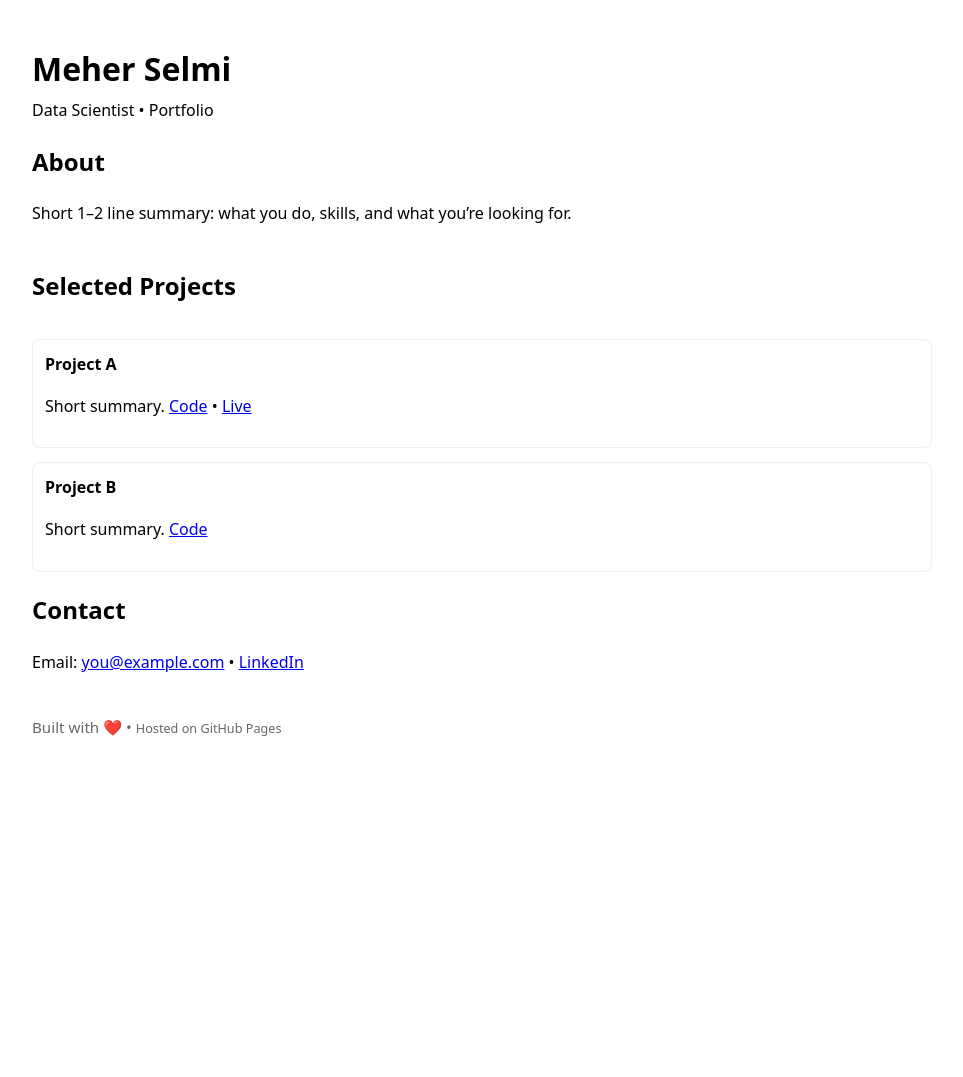
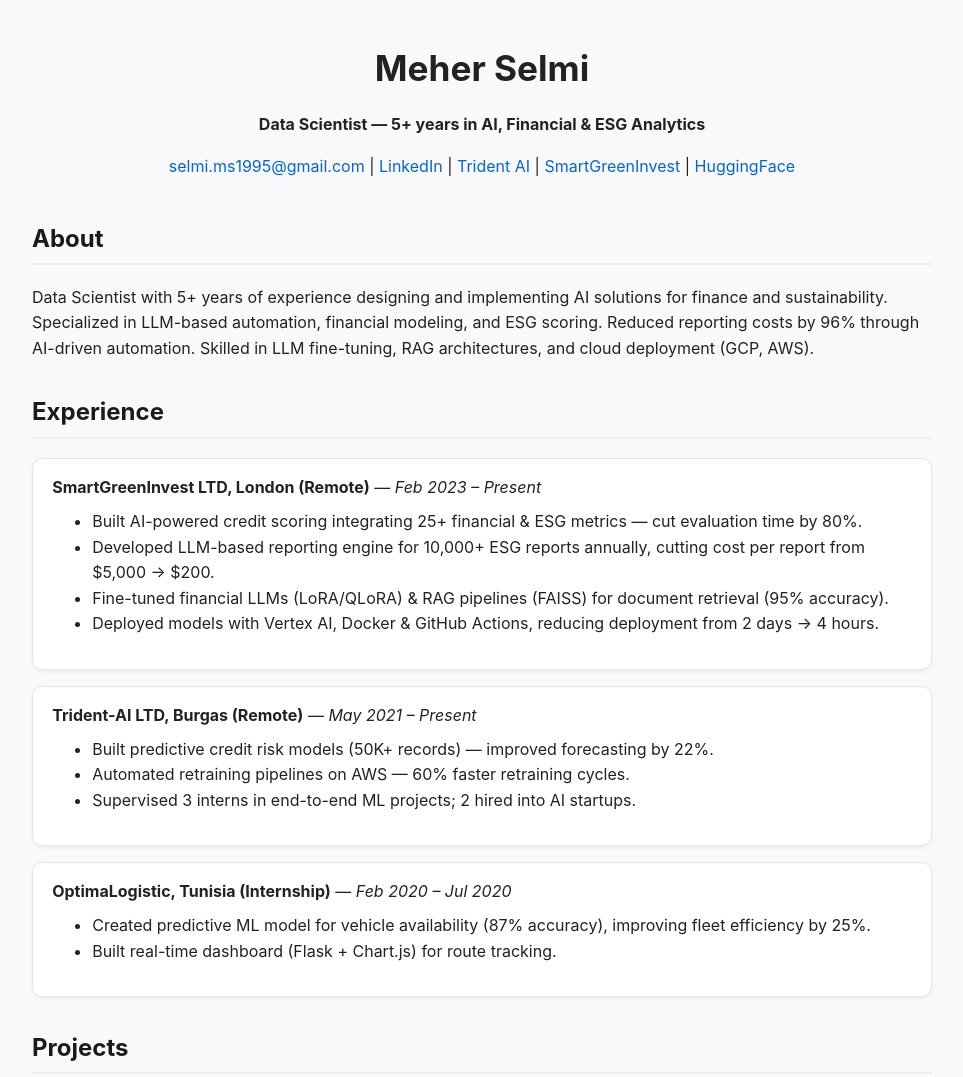
Before and after one commit to MeherMS/MeherSelmi.github.io, a plain HTML site: page index.html in a window 1280 px wide. Shown: the top 1077 px of the page, without its empty margins (158-1121 px from the left). Before the commit the page ends 800 px from the top, so only its background shows below. Drawn offline with Linux system fonts and the light colour scheme.

Commit message:
Update index.html
Update index.html

```diff
--- a/index.html
+++ b/index.html
@@ -2,51 +2,157 @@
 <html lang="en">
 <head>
   <meta charset="utf-8" />
-  <meta name="viewport" content="width=device-width,initial-scale=1" />
-  <title>Meher Selmi — Portfolio</title>
+  <meta name="viewport" content="width=device-width, initial-scale=1" />
+  <title>Meher Selmi — Data Scientist Portfolio</title>
   <style>
-    body{font-family:system-ui,-apple-system,Segoe UI,Roboto,Helvetica,Arial;max-width:900px;margin:40px auto;padding:0 20px;line-height:1.6}
-    header{display:flex;align-items:center;gap:16px}
-    h1{margin:.2rem 0}
-    .projects{display:grid;gap:14px;margin-top:20px}
-    .card{padding:12px;border:1px solid #eee;border-radius:8px}
-    footer{margin-top:40px;color:#666;font-size:.95rem}
+    body {
+      font-family: "Inter", system-ui, -apple-system, "Segoe UI", Roboto, sans-serif;
+      max-width: 900px;
+      margin: 40px auto;
+      padding: 0 20px;
+      line-height: 1.6;
+      background: #f9f9fb;
+      color: #222;
+    }
+    header { text-align: center; margin-bottom: 2.5rem; }
+    h1 { font-size: 2.2rem; margin: 0; }
+    h2 { border-bottom: 2px solid #eee; padding-bottom: .3rem; color: #1a1a1a; }
+    a { color: #0366d6; text-decoration: none; }
+    a:hover { text-decoration: underline; }
+    .section { margin-top: 2rem; }
+    .card {
+      background: #fff;
+      border: 1px solid #e5e5e5;
+      border-radius: 10px;
+      padding: 1rem 1.2rem;
+      box-shadow: 0 2px 4px rgba(0,0,0,0.05);
+      margin-top: 1rem;
+    }
+    footer {
+      margin-top: 3rem;
+      text-align: center;
+      color: #666;
+      font-size: .9rem;
+    }
+    ul { margin-top: .5rem; }
+    .contact a { margin-right: 10px; }
   </style>
 </head>
 <body>
   <header>
-    <div>
-      <h1>Meher Selmi</h1>
-      <div>Data Scientist • Portfolio</div>
-    </div>
+    <h1>Meher Selmi</h1>
+    <p><strong>Data Scientist — 5+ years in AI, Financial & ESG Analytics</strong></p>
+    <p>
+      <a href="mailto:selmi.ms1995@gmail.com">selmi.ms1995@gmail.com</a> |
+      <a href="https://linkedin.com/in/meherms" target="_blank">LinkedIn</a> |
+      <a href="https://trident-ai.net" target="_blank">Trident AI</a> |
+      <a href="https://smartgreeninvest.org" target="_blank">SmartGreenInvest</a> |
+      <a href="https://huggingface.co/MeherMs" target="_blank">HuggingFace</a>
+    </p>
   </header>
 
-  <section class="about">
+  <section class="section about">
     <h2>About</h2>
-    <p>Short 1–2 line summary: what you do, skills, and what you’re looking for.</p>
+    <p>Data Scientist with 5+ years of experience designing and implementing AI solutions for finance and sustainability.
+      Specialized in LLM-based automation, financial modeling, and ESG scoring.
+      Reduced reporting costs by 96% through AI-driven automation.
+      Skilled in LLM fine-tuning, RAG architectures, and cloud deployment (GCP, AWS).
+    </p>
   </section>
 
-  <section class="projects">
-    <h2>Selected Projects</h2>
+  <section class="section experience">
+    <h2>Experience</h2>
 
     <div class="card">
-      <strong>Project A</strong>
-      <p>Short summary. <a href="https://github.com/your-username/project-a" target="_blank">Code</a> • <a href="#">Live</a></p>
+      <strong>SmartGreenInvest LTD, London (Remote)</strong> — <em>Feb 2023 – Present</em>
+      <ul>
+        <li>Built AI-powered credit scoring integrating 25+ financial & ESG metrics — cut evaluation time by 80%.</li>
+        <li>Developed LLM-based reporting engine for 10,000+ ESG reports annually, cutting cost per report from $5,000 → $200.</li>
+        <li>Fine-tuned financial LLMs (LoRA/QLoRA) & RAG pipelines (FAISS) for document retrieval (95% accuracy).</li>
+        <li>Deployed models with Vertex AI, Docker & GitHub Actions, reducing deployment from 2 days → 4 hours.</li>
+      </ul>
     </div>
 
     <div class="card">
-      <strong>Project B</strong>
-      <p>Short summary. <a href="https://github.com/your-username/project-b" target="_blank">Code</a></p>
+      <strong>Trident-AI LTD, Burgas (Remote)</strong> — <em>May 2021 – Present</em>
+      <ul>
+        <li>Built predictive credit risk models (50K+ records) — improved forecasting by 22%.</li>
+        <li>Automated retraining pipelines on AWS — 60% faster retraining cycles.</li>
+        <li>Supervised 3 interns in end-to-end ML projects; 2 hired into AI startups.</li>
+      </ul>
+    </div>
+
+    <div class="card">
+      <strong>OptimaLogistic, Tunisia (Internship)</strong> — <em>Feb 2020 – Jul 2020</em>
+      <ul>
+        <li>Created predictive ML model for vehicle availability (87% accuracy), improving fleet efficiency by 25%.</li>
+        <li>Built real-time dashboard (Flask + Chart.js) for route tracking.</li>
+      </ul>
     </div>
   </section>
 
-  <section class="contact">
+  <section class="section projects">
+    <h2>Projects</h2>
+
+    <div class="card">
+      <strong>LLM Financial Report Generator</strong><br>
+      Designed and fine-tuned LLMs for financial report creation using RAG & vector search. Automated 10,000+ reports; reduced manual effort by 96%.
+    </div>
+
+    <div class="card">
+      <strong>LLM-Based Quiz App</strong><br>
+      Local open-source app for Data Science & ML self-assessment. Showcased prompt engineering and offline model integration.
+    </div>
+
+    <div class="card">
+      <strong>Competitor Market Analysis Dashboard</strong><br>
+      Interactive Streamlit BI dashboard analyzing 300+ competitors using KPIs and dynamic charts.
+    </div>
+
+    <div class="card">
+      <strong>Trading Bot (Prototype)</strong><br>
+      Python-based algorithmic trading bot achieving 12% return in backtesting.
+    </div>
+  </section>
+
+  <section class="section skills">
+    <h2>Skills</h2>
+    <ul>
+      <li><strong>Programming:</strong> Python, SQL, Pandas, NumPy, JSON</li>
+      <li><strong>Machine Learning & AI:</strong> scikit-learn, XGBoost, Keras, LLM Fine-tuning (LoRA, QLoRA), RAG, FAISS, Chroma, Gemini API</li>
+      <li><strong>Data Visualization:</strong> Matplotlib, Plotly, Seaborn, Chart.js, Streamlit</li>
+      <li><strong>Cloud & Deployment:</strong> GCP (Vertex AI), AWS (SageMaker), Docker, GitHub Actions, Flask</li>
+      <li><strong>Frameworks & APIs:</strong> Hugging Face, LangChain, REST APIs, Jupyter</li>
+      <li><strong>Core Strengths:</strong> Scalable ML pipelines, data-driven decisions, financial & ESG analytics</li>
+    </ul>
+  </section>
+
+  <section class="section certifications">
+    <h2>Certifications</h2>
+    <ul>
+      <li><strong>AWS Certified Cloud Practitioner</strong> — valid until Oct 2025</li>
+      <li><strong>Prompt Design in Vertex AI</strong> — Google Cloud, Nov 2024</li>
+      <li><strong>IBM Data Science Professional Certificate</strong> — Coursera</li>
+      <li><a href="https://www.credly.com/users/meher-selmi/badges" target="_blank">All Certificates → Credly</a></li>
+    </ul>
+  </section>
+
+  <section class="section education">
+    <h2>Education</h2>
+    <p><strong>Master’s in Data Science</strong> — Higher Institute of Computer Science of Mahdia (2018–2020)</p>
+    <p><strong>Bachelor’s in Computer Science</strong> — Higher Institute of Computer Science of Mahdia (2014–2017)</p>
+  </section>
+
+  <section class="section contact">
     <h2>Contact</h2>
-    <p>Email: <a href="mailto:you@example.com">you@example.com</a> • <a href="https://www.linkedin.com/in/yourprofile">LinkedIn</a></p>
+    <p>Email: <a href="mailto:selmi.ms1995@gmail.com">selmi.ms1995@gmail.com</a> |
+       <a href="https://linkedin.com/in/meherms" target="_blank">LinkedIn</a> |
+       <a href="https://huggingface.co/MeherMs" target="_blank">HuggingFace</a>
+    </p>
   </section>
 
   <footer>
-    Built with ❤️ • <small>Hosted on GitHub Pages</small>
+    © 2025 Meher Selmi — Hosted on <a href="https://github.com">GitHub Pages</a>
   </footer>
 </body>
 </html>
```
